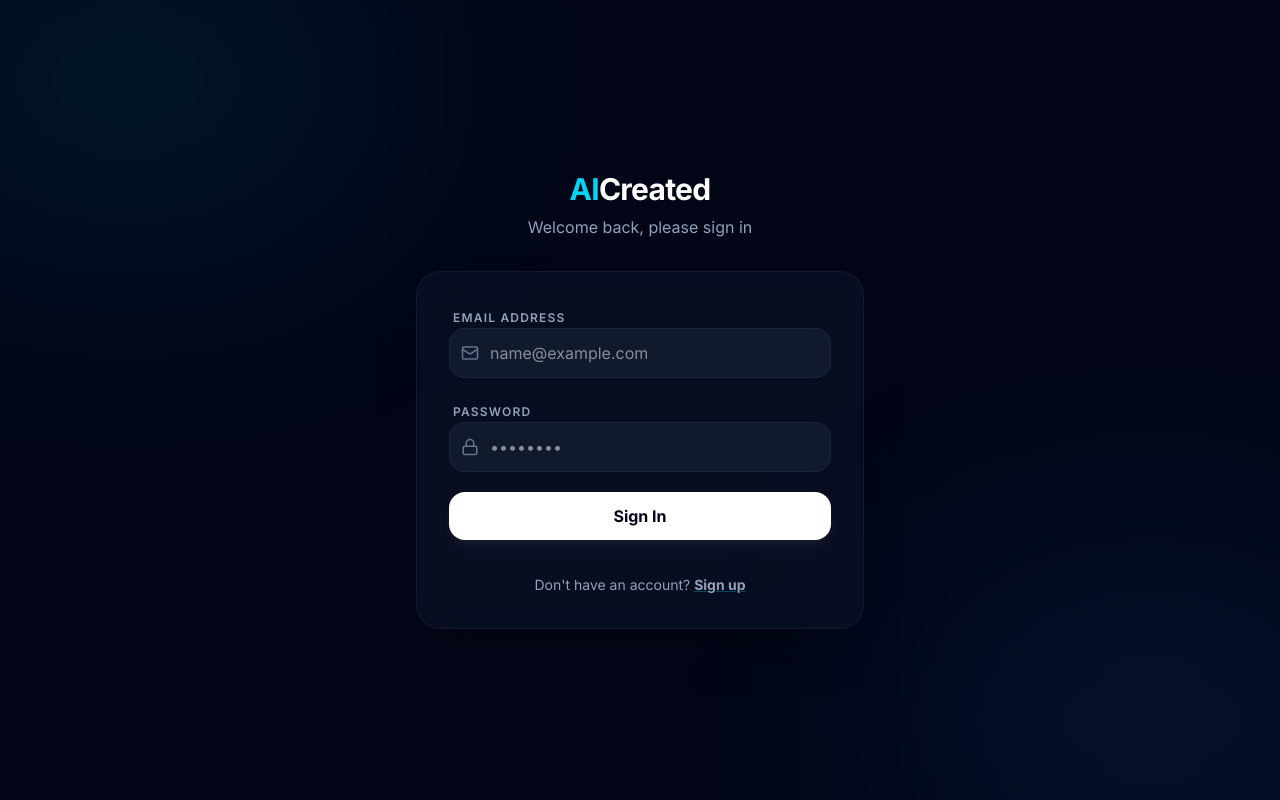
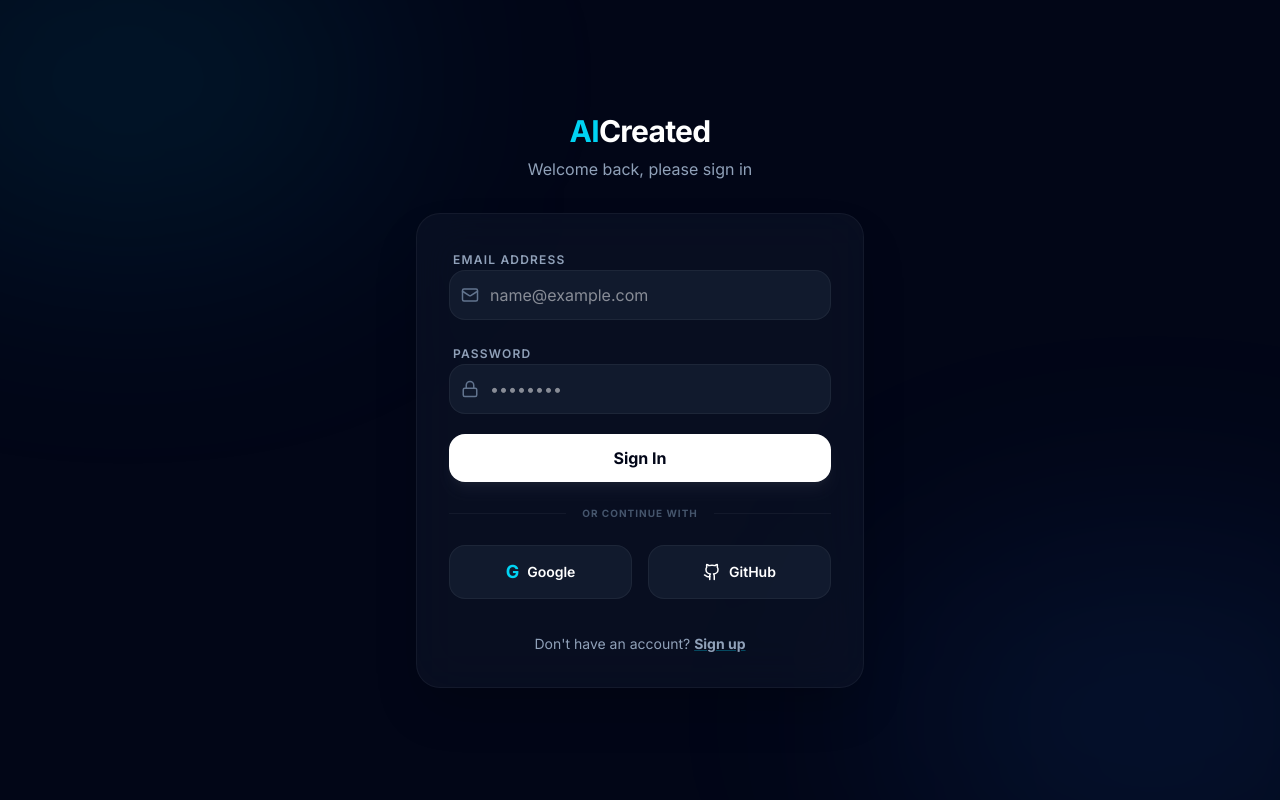
Before and after one commit to jekrytehe17/AICreated, a React (Vite) app: page / in a window 1280 px wide. Built offline with nearby package versions, Linux system fonts and the light colour scheme; no server answers.

Commit message:
Update Auth.tsx

```diff
--- a/src/Auth.tsx
+++ b/src/Auth.tsx
@@ -1,11 +1,14 @@
 import React, { useState } from 'react';
 import {
   signInWithEmailAndPassword,
-  createUserWithEmailAndPassword
+  createUserWithEmailAndPassword,
+  GoogleAuthProvider,
+  GithubAuthProvider,
+  signInWithPopup
 } from 'firebase/auth';
 import { auth } from './lib/firebase';
 import { motion } from 'motion/react';
-import { Mail, Lock, Loader2, AlertCircle } from 'lucide-react';
+import { Mail, Lock, Loader2, AlertCircle, Github } from 'lucide-react';
 
 export default function Auth() {
   const [isLogin, setIsLogin] = useState(true);
@@ -13,6 +16,7 @@
   const [password, setPassword] = useState('');
   const [error, setError] = useState('');
   const [loading, setLoading] = useState(false);
+  const [socialLoading, setSocialLoading] = useState<string | null>(null);
 
   const handleSubmit = async (e: React.FormEvent) => {
     e.preventDefault();
@@ -43,6 +47,48 @@
       }
     } finally {
       setLoading(false);
+    }
+  };
+
+  const handleSocialSignIn = async (providerName: 'google' | 'github') => {
+    setError('');
+    setSocialLoading(providerName);
+
+    // Safety timeout to reset loading state if popup detection hangs
+    const safetyTimer = setTimeout(() => {
+      setSocialLoading(current => current === providerName ? null : current);
+    }, 5000);
+
+    const provider = providerName === 'google'
+      ? new GoogleAuthProvider()
+      : new GithubAuthProvider();
+
+    if (providerName === 'github') {
+      (provider as GithubAuthProvider).addScope('read:user');
+    }
+
+    try {
+      await signInWithPopup(auth, provider);
+    } catch (err: any) {
+      const code = err.code || '';
+      console.error(`${providerName} sign in error:`, code);
+      if (code === 'auth/popup-blocked') {
+        setError('Popup was blocked by your browser. Please allow popups.');
+      } else if (code === 'auth/popup-closed-by-user' || code === 'auth/cancelled-popup-request') {
+        // Silently handle manual cancellation or interrupted requests
+        setError('');
+      } else if (code === 'auth/unauthorized-domain') {
+        setError('Domain not authorized. Please add this URL to your Firebase Console Authorized Domains.');
+      } else if (code === 'auth/invalid-credential') {
+        setError('GitHub configuration error: Please check your Client ID and Client Secret.');
+      } else if (code === 'auth/account-exists-with-different-credential') {
+        setError('An account already exists with this email. Please sign in using your original method.');
+      } else {
+        setError(err.message || `Failed to sign in with ${providerName}`);
+      }
+    } finally {
+      clearTimeout(safetyTimer);
+      setSocialLoading(null);
     }
   };
 
@@ -117,7 +163,7 @@
 
             <button
               type="submit"
-              disabled={loading}
+              disabled={loading || !!socialLoading}
               className="w-full bg-white text-slate-950 font-bold py-3 rounded-2xl hover:bg-slate-100 transition-colors active:scale-[0.98] disabled:opacity-50 flex items-center justify-center gap-2 shadow-lg shadow-white/5 mt-2"
             >
               {loading ? (
@@ -127,6 +173,43 @@
               )}
             </button>
           </form>
+
+          <div className="mt-6 flex items-center gap-4">
+            <div className="flex-1 h-px bg-white/5" />
+            <span className="text-[10px] font-bold text-slate-600 uppercase tracking-widest">Or continue with</span>
+            <div className="flex-1 h-px bg-white/5" />
+          </div>
+
+          <div className="mt-6 grid grid-cols-2 gap-4">
+            <button
+              onClick={() => handleSocialSignIn('google')}
+              disabled={loading || !!socialLoading}
+              className="flex items-center justify-center gap-2 bg-slate-800/50 hover:bg-slate-800 border border-white/5 py-3 rounded-2xl text-sm font-semibold transition-all hover:border-cyan-500/30 disabled:opacity-50"
+            >
+              {socialLoading === 'google' ? (
+                <Loader2 className="animate-spin" size={18} />
+              ) : (
+                <>
+                  <span className="text-lg font-bold text-cyan-400">G</span>
+                  Google
+                </>
+              )}
+            </button>
+            <button
+              onClick={() => handleSocialSignIn('github')}
+              disabled={loading || !!socialLoading}
+              className="flex items-center justify-center gap-2 bg-slate-800/50 hover:bg-slate-800 border border-white/5 py-3 rounded-2xl text-sm font-semibold transition-all hover:border-cyan-500/30 disabled:opacity-50"
+            >
+              {socialLoading === 'github' ? (
+                <Loader2 className="animate-spin" size={18} />
+              ) : (
+                <>
+                  <Github size={18} />
+                  GitHub
+                </>
+              )}
+            </button>
+          </div>
 
           <div className="mt-8 text-center">
             <button
```
